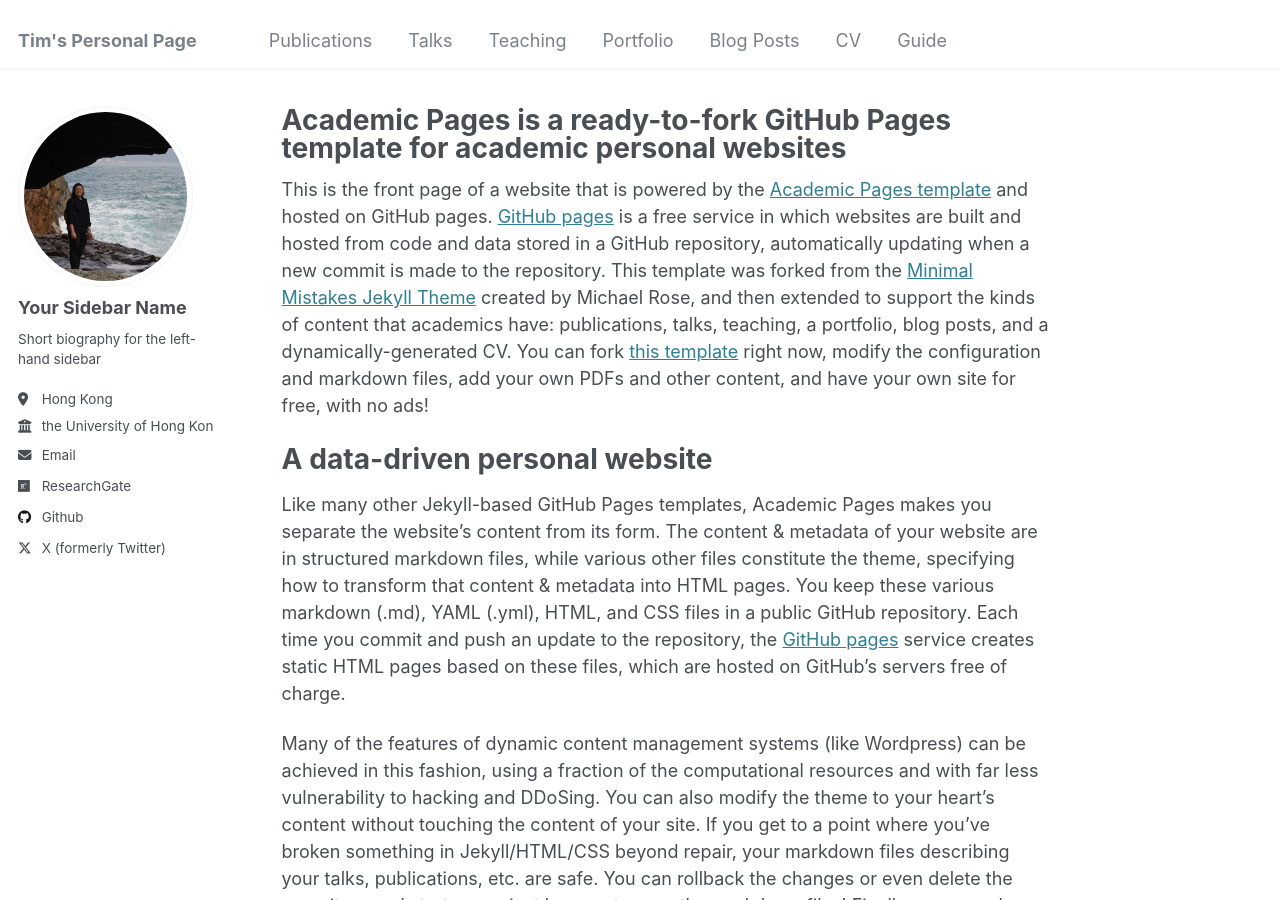
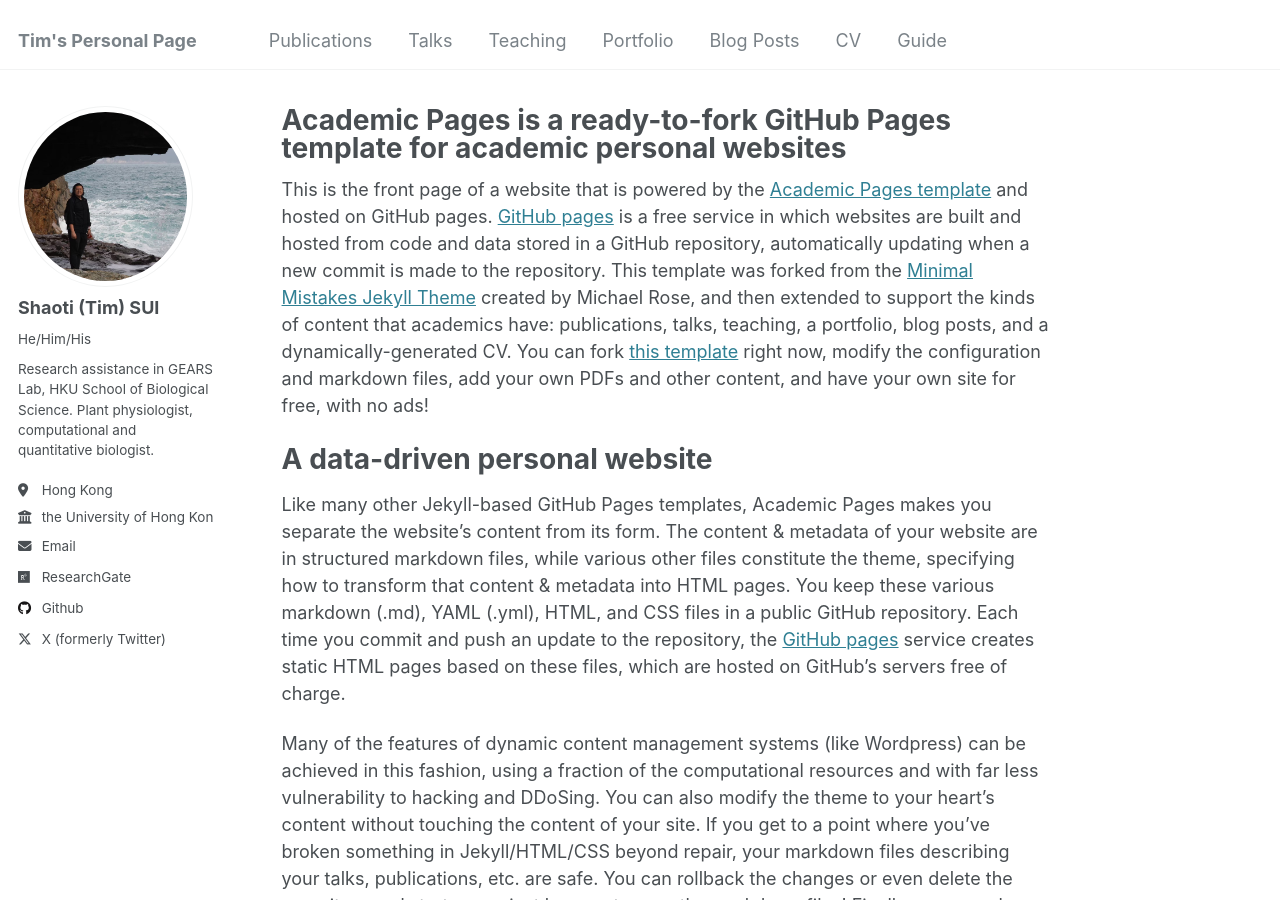
Before and after one commit to timplanta/timplanta.github.io, a Jekyll site: the page built from _pages/about.md, in a window 1280 px wide and 900 px high. Built offline with Jekyll 4.4.1, drawn with Linux system fonts in a browser that asks for light colours.

Commit message:
Update _config.yml

```diff
--- a/_config.yml
+++ b/_config.yml
@@ -22,9 +22,9 @@ repository               : "academicpages/academicpages.github.io"
 author:
   # Biographic information
   avatar           : "Profile.jpg"
-  name             : "Your Sidebar Name"
-  pronouns         : # example: "she/her"
-  bio              : "Short biography for the left-hand sidebar"
+  name             : "Shaoti (Tim) SUI"
+  pronouns         : "He/Him/His"
+  bio              : "Research assistance in GEARS Lab, HKU School of Biological Science. Plant physiologist, computational and quantitative biologist."
   location         : "Hong Kong"
   employer         : "the University of Hong Kong"
   uri              : # URL
```
